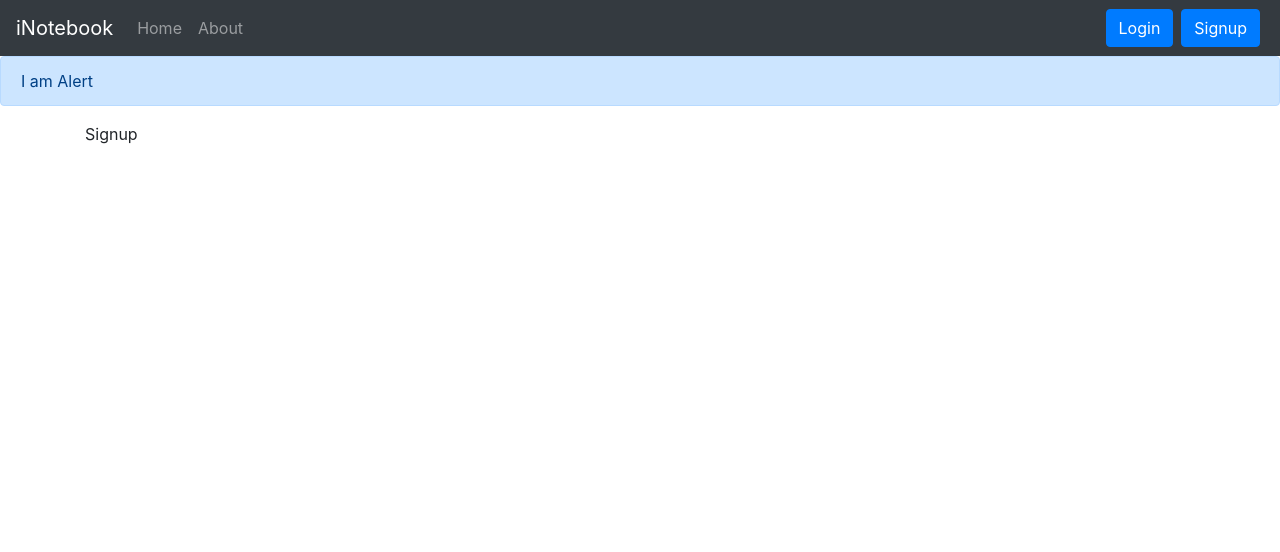
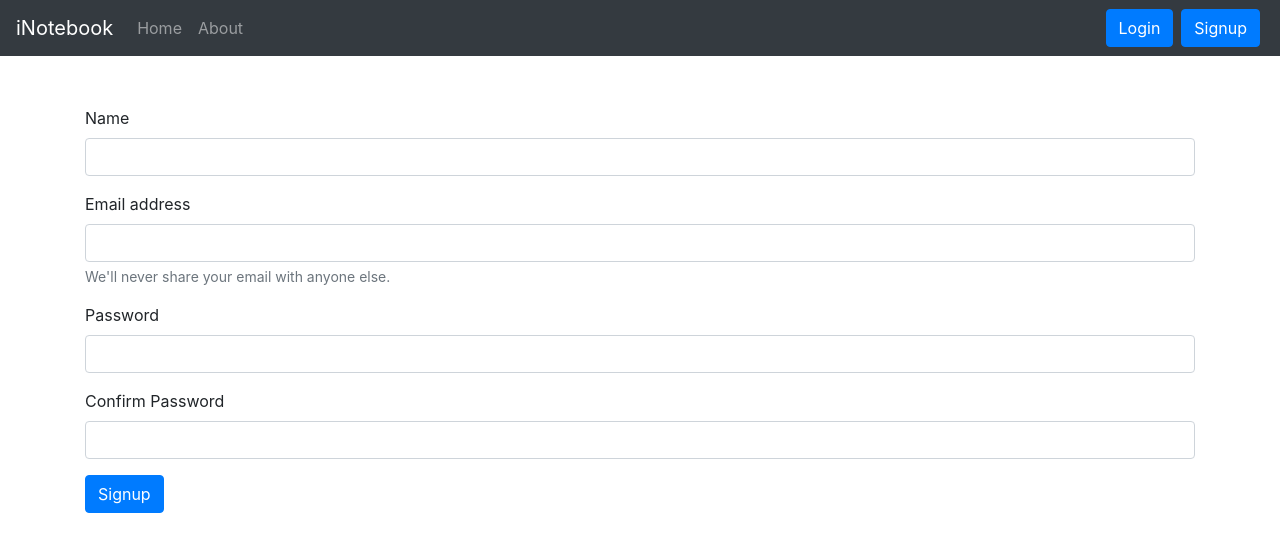
Before and after one commit to iamarghamallick/iNotebook-react-app, a React (Create React App) app: page /signup in a window 1280 px wide. Shown: the top 552 px of the page. Built offline with nearby package versions, Linux system fonts and the light colour scheme.

Commit message:
signup component added and alert fixed

```diff
--- a/src/App.js
+++ b/src/App.js
@@ -1,3 +1,4 @@
+import { useState } from 'react';
 import './App.css';
 import { BrowserRouter, Routes, Route } from "react-router-dom";
 import Navbar from './components/Navbar';
@@ -9,18 +10,29 @@ import Login from './components/Login';
 import Signup from './components/Signup';
 
 function App() {
+  const [alert, setAlert] = useState(null);
+
+  const showAlert = (message, type) => {
+    setAlert({
+      msg: message,
+      type: type
+    })
+    setTimeout(() => {
+      setAlert(null);
+    }, 5000);
+  }
   return (
     <>
       <NoteState>
         <BrowserRouter>
           <Navbar />
-          <Alert message="I am Alert" />
+          <Alert alert={alert} />
           <div className='container'>
             <Routes>
-              <Route path="/" element={<Home />} />
+              <Route path="/" element={<Home showAlert={showAlert}/>} />
               <Route path="/about" element={<About />} />
-              <Route path="/login" element={<Login />} />
-              <Route path="/signup" element={<Signup />} />
+              <Route path="/login" element={<Login showAlert={showAlert}/>} />
+              <Route path="/signup" element={<Signup showAlert={showAlert} />} />
             </Routes>
           </div>
         </BrowserRouter>
--- a/src/components/AddNote.js
+++ b/src/components/AddNote.js
@@ -1,7 +1,7 @@
 import React, { useContext, useState } from 'react';
 import noteContext from '../context/notes/noteContext';
 
-const AddNote = () => {
+const AddNote = (props) => {
     const context = useContext(noteContext);
     const { addNote } = context;
     const [note, setNote] = useState({ title: "", description: "", tag: "" });
@@ -9,6 +9,7 @@ const AddNote = () => {
         e.preventDefault();
         addNote(note.title, note.description, note.tag);
         setNote({ title: "", description: "", tag: "" });
+        props.showAlert("Added Successfully", "success");
     }
     const handleChange = (e) => {
         e.preventDefault();
--- a/src/components/Alert.js
+++ b/src/components/Alert.js
@@ -1,9 +1,18 @@
 import React from 'react'
 
-const Alert = (props) => {
+function Alert(props) {
+    const capitalize = (word)=>{
+        if(word === "danger") {
+            word = "error";
+        }
+        const lower = word.toLowerCase();
+        return lower.charAt(0).toUpperCase() + lower.slice(1);
+    }
     return (
-        <div className="alert alert-primary" role="alert">
-            {props.message}
+        <div style={{height: '50px'}}>
+        {props.alert && <div className={`alert alert-${props.alert.type} alert-dismissible fade show`} role="alert">
+           <strong>{capitalize(props.alert.type)}</strong>: {props.alert.msg}
+        </div>}
         </div>
     )
 }
--- a/src/components/Home.js
+++ b/src/components/Home.js
@@ -1,10 +1,11 @@
 import React from 'react'
 import Notes from './Notes'
 
-const Home = () => {
+const Home = (props) => {
+  const {showAlert} = props;
   return (
     <>
-      <Notes />
+      <Notes showAlert={showAlert}/>
     </>
   )
 }
--- a/src/components/Login.js
+++ b/src/components/Login.js
@@ -1,7 +1,7 @@
 import React, { useState } from 'react';
 import { useNavigate } from 'react-router-dom';
 
-const Login = () => {
+const Login = (props) => {
     const [creadentials, setCreadentials] = useState({email: "", password: ""})
     let nevigate = useNavigate();
     const handleChange = (e)=> {
@@ -21,7 +21,8 @@ const Login = () => {
         console.log(json);
         if(json.success) {
             // save the authtoken and redirect
-            localStorage.setItem('token', json.authtoken);
+            localStorage.setItem('token', json.authToken);
+            props.showAlert("Logged in sucessfully", "success");
             nevigate("/");
         } else {
             alert("Invalid credentials");
--- a/src/components/NoteItem.js
+++ b/src/components/NoteItem.js
@@ -13,7 +13,7 @@ const NoteItem = (props) => {
                     <p className="card-text">{note.description}</p>
                     <div className='d-flex justify-content-between mx-3'>
                         <i className="fa-solid fa-pen-to-square" onClick={()=>{updateNote(note)}}></i>
-                        <i className="fa-solid fa-trash" onClick={()=> {deleteNote(note._id)}}></i>
+                        <i className="fa-solid fa-trash" onClick={()=> {deleteNote(note._id); props.showAlert("Deleted sucessfully", "success");}}></i>
                     </div>
                 </div>
             </div>
--- a/src/components/Notes.js
+++ b/src/components/Notes.js
@@ -1,14 +1,21 @@
 import React, { useContext, useEffect, useRef, useState } from 'react';
+import { useNavigate } from 'react-router-dom';
 import noteContext from '../context/notes/noteContext';
 import AddNote from './AddNote';
 import NoteItem from './NoteItem';
 
-const Notes = () => {
+const Notes = (props) => {
+    let nevigate = useNavigate();
+    const {showAlert} = props;
     const context = useContext(noteContext);
     const { notes, getNotes, editNote } = context;
     const [note, setNote] = useState({ id:"", etitle: "", edescription: "", etag: "" });
     useEffect(() => {
-        getNotes();
+        if(localStorage.getItem('token')) {
+            getNotes();
+        } else {
+            nevigate('/login');
+        }
         // eslint-disable-next-line
     }, [])
     const ref = useRef(null)
@@ -21,6 +28,7 @@ const Notes = () => {
     const handleClick = (e) => {
         editNote(note.id, note.etitle, note.edescription, note.etag);
         refClose.current.click();
+        props.showAlert("Updated successfully", "success");
     }
     const handleChange = (e) => {
         setNote({ ...note, [e.target.name]: e.target.value });
@@ -28,7 +36,7 @@ const Notes = () => {
 
     return (
         <>
-            <AddNote />
+            <AddNote showAlert={showAlert}/>
             <button ref={ref} type="button" className="btn btn-primary d-none" data-toggle="modal" data-target="#exampleModal">
                 Launch demo modal
             </button>
@@ -69,7 +77,7 @@ const Notes = () => {
                 <div className='container row my-3'>
                     {notes.length === 0 && "No notes to display"}
                     {notes.map((note) => {
-                        return <NoteItem key={note._id} note={note} updateNote={updateNote} />
+                        return <NoteItem key={note._id} note={note} updateNote={updateNote} showAlert={showAlert} />
                     })}
                 </div>
             </div>
--- a/src/components/Signup.js
+++ b/src/components/Signup.js
@@ -1,8 +1,55 @@
-import React from 'react'
+import React, { useState } from 'react'
+import { useNavigate } from 'react-router-dom'
 
-const Signup = () => {
+const Signup = (props) => {
+  let nevigate = useNavigate();
+  const [creadentials, setCreadentials] = useState({ name: "", email: "", password: "", cpassword: "" })
+  const handleChange = (e) => {
+    setCreadentials({ ...creadentials, [e.target.name]: e.target.value })
+  }
+  const { name, email, password } = creadentials;
+  const handleSubmit = async (e) => {
+    e.preventDefault();
+    console.log("Signing in");
+    const response = await fetch('http://localhost:5000/api/auth/createuser', {
+      method: 'POST',
+      headers: {
+          'Content-Type' : 'application/json'
+      },
+      body: JSON.stringify({ name, email, password })
+    })
+    const json = await response.json();
+    console.log(json);
+    if (json.success) {
+      // save the authtoken and redirect
+      localStorage.setItem('token', json.authToken);
+      props.showAlert("Account created sucessfully", "success");
+      nevigate("/");
+    } else {
+      props.showAlert("Invalid details", "danger");
+    }
+  }
   return (
-    <div>Signup</div>
+    <form onSubmit={handleSubmit}>
+      <div className="form-group">
+        <label htmlFor="name">Name</label>
+        <input type="text" className="form-control" id="name" name="name" aria-describedby="emailHelp" onChange={handleChange} />
+      </div>
+      <div className="form-group">
+        <label htmlFor="email">Email address</label>
+        <input type="email" className="form-control" id="email" name='email' aria-describedby="emailHelp" onChange={handleChange} />
+        <small id="emailHelp" className="form-text text-muted">We'll never share your email with anyone else.</small>
+      </div>
+      <div className="form-group">
+        <label htmlFor="exampleInputPassword1">Password</label>
+        <input type="password" className="form-control" id="password" name="password" onChange={handleChange} />
+      </div>
+      <div className="form-group">
+        <label htmlFor="exampleInputPassword1">Confirm Password</label>
+        <input type="password" className="form-control" id="cpassword" name="cpassword" onChange={handleChange} />
+      </div>
+      <button type="submit" className="btn btn-primary">Signup</button>
+    </form>
   )
 }
 
--- a/src/context/notes/NoteState.js
+++ b/src/context/notes/NoteState.js
@@ -13,7 +13,7 @@ const NoteState = (props) => {
             method: 'GET',
             headers: {
                 'Content-Type': 'appication/json',
-                'auth-token': 'eyJhbGciOiJIUzI1NiIsInR5cCI6IkpXVCJ9.eyJ1c2VyIjp7ImlkIjoiNjQxYjM1MzgwYWUyOWJhMGM1YzZjNTMwIn0sImlhdCI6MTY3OTUwNDcyMn0.BTDLC43qL0A96lF1xoPxjjdzVJnrbcrumUKM3SWDTuM'
+                'auth-token': localStorage.getItem('token')
             }
         })
 
@@ -29,7 +29,7 @@ const NoteState = (props) => {
             method: 'POST',
             headers: {
                 'Content-Type': 'application/json',
-                "auth-token": "eyJhbGciOiJIUzI1NiIsInR5cCI6IkpXVCJ9.eyJ1c2VyIjp7ImlkIjoiNjQxYjM1MzgwYWUyOWJhMGM1YzZjNTMwIn0sImlhdCI6MTY3OTUwNDcyMn0.BTDLC43qL0A96lF1xoPxjjdzVJnrbcrumUKM3SWDTuM"
+                "auth-token": localStorage.getItem('token')
             },
             body: JSON.stringify({ title, description, tag })
         });
@@ -45,7 +45,7 @@ const NoteState = (props) => {
             method: 'DELETE',
             headers: {
                 'Content-Type': 'appication/json',
-                'auth-token': 'eyJhbGciOiJIUzI1NiIsInR5cCI6IkpXVCJ9.eyJ1c2VyIjp7ImlkIjoiNjQxYjM1MzgwYWUyOWJhMGM1YzZjNTMwIn0sImlhdCI6MTY3OTUwNDcyMn0.BTDLC43qL0A96lF1xoPxjjdzVJnrbcrumUKM3SWDTuM'
+                'auth-token': localStorage.getItem('token')
             }
         })
         const json = response.json();
@@ -66,7 +66,7 @@ const NoteState = (props) => {
             method: 'PUT',
             headers: {
                 'Content-Type': 'appication/json',
-                'auth-token': 'eyJhbGciOiJIUzI1NiIsInR5cCI6IkpXVCJ9.eyJ1c2VyIjp7ImlkIjoiNjQxYjM1MzgwYWUyOWJhMGM1YzZjNTMwIn0sImlhdCI6MTY3OTUwNDcyMn0.BTDLC43qL0A96lF1xoPxjjdzVJnrbcrumUKM3SWDTuM'
+                'auth-token': localStorage.getItem('token')
             },
             body: JSON.stringify({title, description, tag})
         })
```
Also changed, not shown: 1 other file (tests, documents, lock files or other folders).
